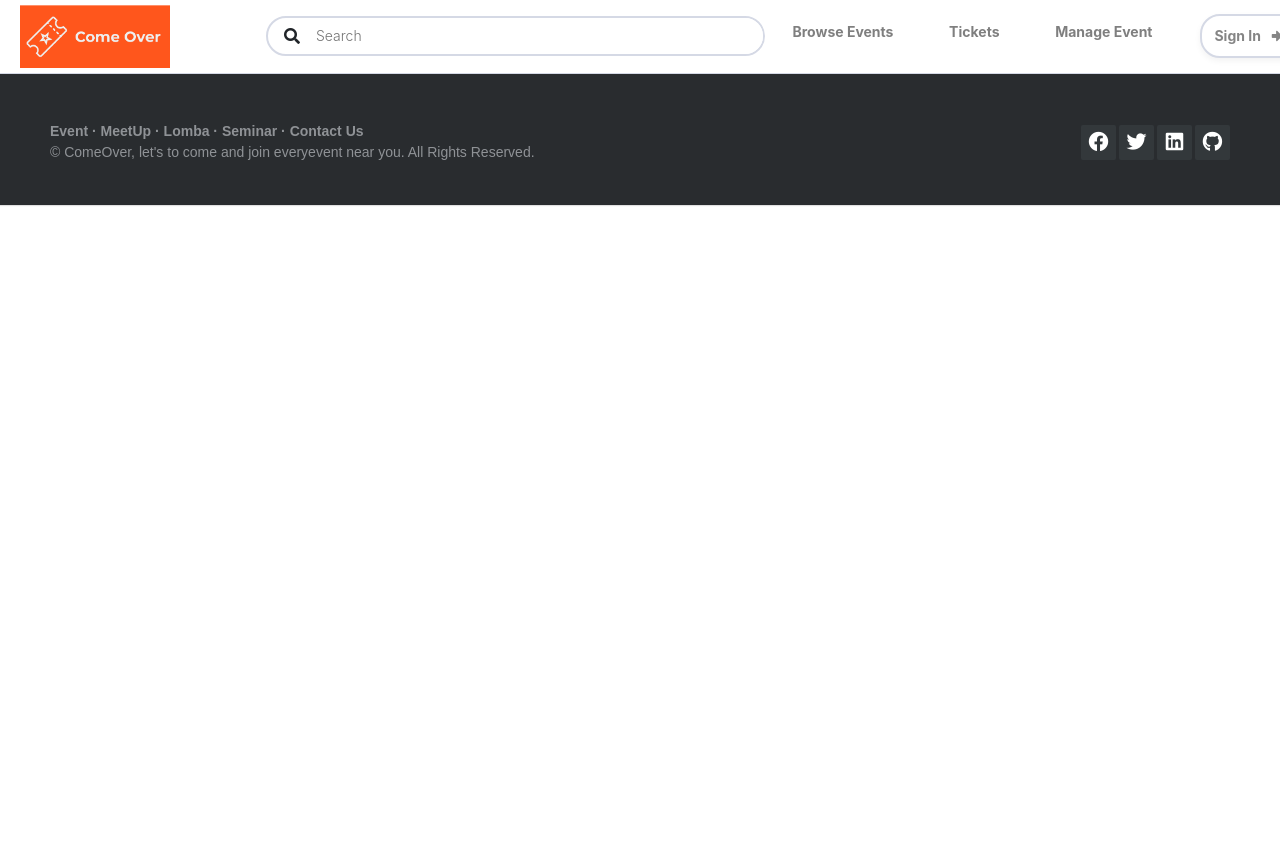
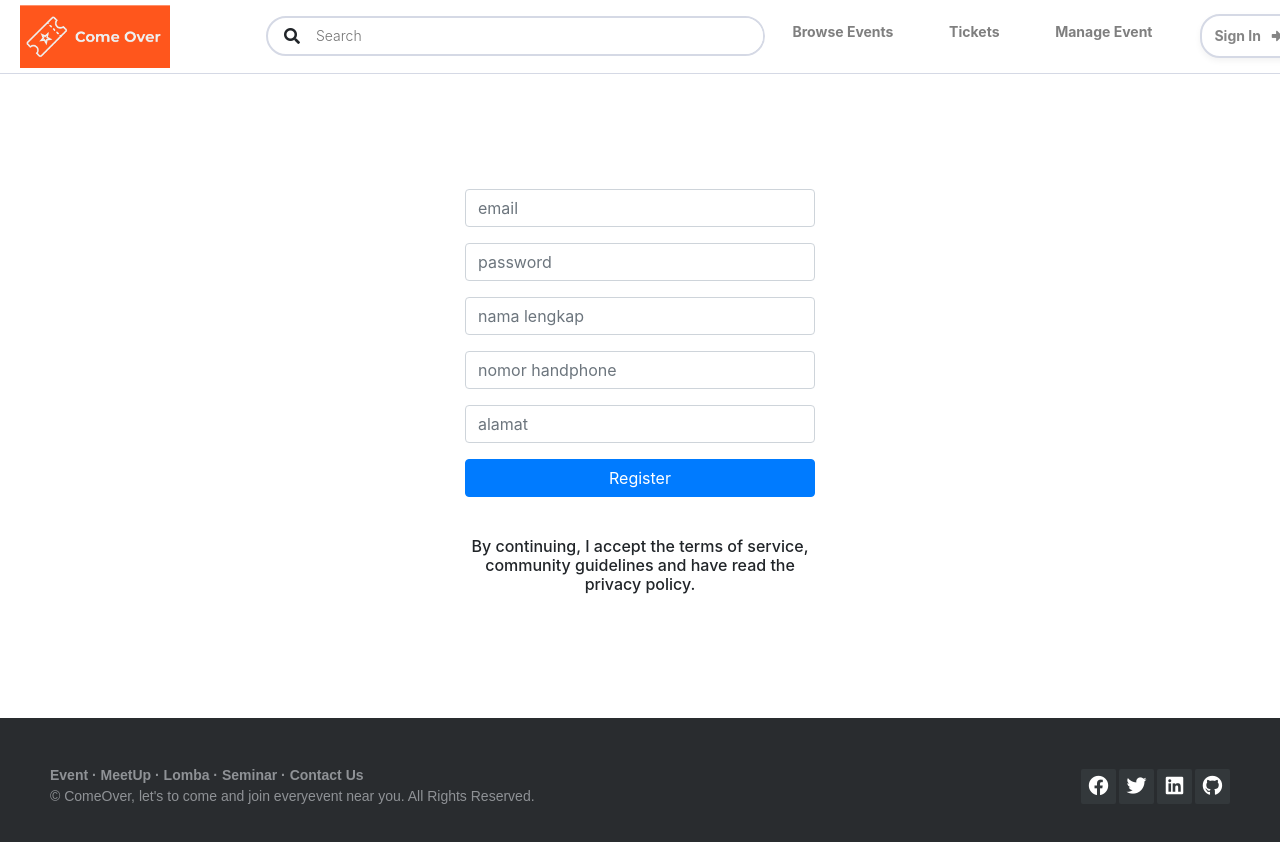
Before and after one commit to masaditya/come-over-frontend, an Angular app: page /register in a window 1280 px wide. Before the commit this address led to /. Shown: the top 842 px of the page. Before the commit the page ends 800 px from the top, so only its background shows below. Built offline with nearby package versions, Linux system fonts and the light colour scheme; a web font is replaced by a local one.

Commit message:
add auth

```diff
--- a/src/app/app.module.ts
+++ b/src/app/app.module.ts
@@ -17,6 +17,8 @@ import { ManageEventPagesComponent } from "./pages/manage-event-pages/manage-eve
 import { OrganizerProfilePagesComponent } from "./pages/organizer-profile-pages/organizer-profile-pages.component";
 import { UserProfilePagesComponent } from "./pages/user-profile-pages/user-profile-pages.component";
 import { RegisterPageComponent } from "./pages/register-page/register-page.component";
+import { AuthService } from "./services/auth.service";
+import { EventsService } from "./services/events.service";
 
 @NgModule({
   declarations: [
@@ -35,7 +37,7 @@ import { RegisterPageComponent } from "./pages/register-page/register-page.compo
     RegisterPageComponent
   ],
   imports: [BrowserModule, FormsModule, AppRoutingModule, HttpClientModule],
-  providers: [],
+  providers: [AuthService, EventsService],
   bootstrap: [AppComponent]
 })
 export class AppModule {}
--- a/src/app/pages/landing-pages/landing-pages.component.html
+++ b/src/app/pages/landing-pages/landing-pages.component.html
@@ -15,7 +15,7 @@
 <h2>Events near Surabaya</h2>
 <div class="container">
   <div class="row">
-    <a *ngFor="let card of cards" [routerLink]="['/events', card]">
+    <a *ngFor="let card of events" [routerLink]="['/events', card]">
       <app-card-event></app-card-event>
     </a>
   </div>
--- a/src/app/pages/landing-pages/landing-pages.component.ts
+++ b/src/app/pages/landing-pages/landing-pages.component.ts
@@ -1,4 +1,5 @@
 import { Component, OnInit } from "@angular/core";
+import { EventsService } from "src/app/services/events.service";
 
 @Component({
   selector: "app-landing-pages",
@@ -6,9 +7,13 @@ import { Component, OnInit } from "@angular/core";
   styleUrls: ["./landing-pages.component.css"]
 })
 export class LandingPagesComponent implements OnInit {
-  constructor() {}
+  events = [];
+  constructor(private eventService: EventsService) {}
 
-  ngOnInit() {}
-
-  cards: number[] = [1, 2, 4, 5, 6, 3];
+  ngOnInit() {
+    this.eventService.landingEvents().subscribe(res => {
+      this.events = res;
+      console.log(this.events.length);
+    });
+  }
 }
--- a/src/app/pages/login-pages/login-pages.component.html
+++ b/src/app/pages/login-pages/login-pages.component.html
@@ -11,18 +11,20 @@
       <hr>
       <form>
         <div class="form-group">
-          <input type="text" class="form-control" id="exampleInputEmail1" aria-describedby="emailHelp"
-            placeholder="email">
+          <input type="text" [(ngModel)]="userData.email" name="email" class="form-control" id="exampleInputEmail1"
+            aria-describedby="emailHelp" placeholder="email">
         </div>
         <div class="form-group">
-          <input type="password" class="form-control" id="exampleInputPassword1" placeholder="password">
+          <input type="password" [(ngModel)]="userData.password" name="password" class="form-control"
+            id="exampleInputPassword1" placeholder="password">
         </div>
         <div class="form-group">
-          <button class="btn btn-login" style="width:100%"> Login</button>
+          <button (click)="login()" class="btn btn-login" style="width:100%"> Login</button>
         </div>
         <h6 style="text-align:center">or</h6>
         <div class="form-group">
-          <button class="btn btn-secondary" style="width:100%"> Register</button>
+          <button [routerLink]="['/register']" routerLinkActive="router-link-active" class="btn btn-secondary"
+            style="width:100%"> Register</button>
         </div>
       </form>
       <br>
--- a/src/app/pages/login-pages/login-pages.component.ts
+++ b/src/app/pages/login-pages/login-pages.component.ts
@@ -1,15 +1,21 @@
-import { Component, OnInit } from '@angular/core';
+import { Component, OnInit } from "@angular/core";
+import { AuthService } from "src/app/services/auth.service";
 
 @Component({
-  selector: 'app-login-pages',
-  templateUrl: './login-pages.component.html',
-  styleUrls: ['./login-pages.component.css']
+  selector: "app-login-pages",
+  templateUrl: "./login-pages.component.html",
+  styleUrls: ["./login-pages.component.css"]
 })
 export class LoginPagesComponent implements OnInit {
+  userData = {};
+  constructor(private auth: AuthService) {}
 
-  constructor() { }
+  ngOnInit() {}
 
-  ngOnInit() {
-
+  login() {
+    console.log(this.userData);
+    this.auth.loginUser(this.userData).subscribe(res => {
+      console.log(res);
+    });
   }
 }
--- a/src/app/pages/manage-event-pages/manage-event-pages.component.html
+++ b/src/app/pages/manage-event-pages/manage-event-pages.component.html
@@ -8,7 +8,7 @@
             <button class="btn add-event-btn"> <i class="fa fa-plus" aria-hidden="true"></i> Add Event</button>
             <input class="search-event" type="text" placeholder="search for event">
           </div>
-          <div class="card-manage-event row" *ngFor="let item of myevent; let i = index">
+          <div class="card-manage-event row" *ngFor="let item of manageEvents; let i = index">
             <div class="col-sm-8">
               <h6> {{i}} {{item.nameEvent}} </h6>
               <p><i class="far fa-calendar"></i> Apr 6, 2019 7:00 PM</p>
--- a/src/app/pages/manage-event-pages/manage-event-pages.component.ts
+++ b/src/app/pages/manage-event-pages/manage-event-pages.component.ts
@@ -8,10 +8,14 @@ import { EventsService } from "src/app/services/events.service";
   styleUrls: ["./manage-event-pages.component.css"]
 })
 export class ManageEventPagesComponent implements OnInit {
+  manageEvents = [];
   constructor(private eventServ: EventsService) {}
 
   ngOnInit() {
-    this.getEvents();
+    this.eventServ.manageEvent().subscribe(res => {
+      this.manageEvents = res;
+      console.log(this.manageEvents.length);
+    });
   }
 
   // myevent: Events[];
--- a/src/app/pages/register-page/register-page.component.html
+++ b/src/app/pages/register-page/register-page.component.html
@@ -1,5 +1,3 @@
-<app-header></app-header>
-
 <div class="container form-container">
   <div class="row">
     <div class="col-md-4">
@@ -8,10 +6,12 @@
     <div class="col-md-4">
       <form>
         <div class="form-group">
-          <input type="text" class="form-control" id="exampleInputEmail1" aria-describedby="emailHelp" placeholder="email">
+          <input type="text" [(ngModel)]="userData.email" name="email" class="form-control" id="exampleInputEmail1"
+            aria-describedby="emailHelp" placeholder="email">
         </div>
         <div class="form-group">
-          <input type="password" class="form-control" id="exampleInputPassword1" placeholder="password">
+          <input type="password" [(ngModel)]="userData.password" name="password" class="form-control"
+            id="exampleInputPassword1" placeholder="password">
         </div>
         <div class="form-group">
           <input type="text" class="form-control" id="exampleInputnamalengkap1" placeholder="nama lengkap">
@@ -23,7 +23,7 @@
           <input type="text" class="form-control" id="exampleInputalamat1" placeholder="alamat">
         </div>
         <div class="form-group">
-          <button class="btn btn-primary" style="width:100%"> Regist</button>
+          <button (click)="register()" class="btn btn-primary" style="width:100%"> Register</button>
         </div>
       </form>
       <br>
@@ -37,5 +37,3 @@
   </div>
 
 </div>
-
-<app-footer></app-footer>
--- a/src/app/pages/register-page/register-page.component.ts
+++ b/src/app/pages/register-page/register-page.component.ts
@@ -1,15 +1,21 @@
-import { Component, OnInit } from '@angular/core';
+import { Component, OnInit } from "@angular/core";
+import { AuthService } from "../../services/auth.service";
 
 @Component({
-  selector: 'app-register-page',
-  templateUrl: './register-page.component.html',
-  styleUrls: ['./register-page.component.css']
+  selector: "app-register-page",
+  templateUrl: "./register-page.component.html",
+  styleUrls: ["./register-page.component.css"]
 })
 export class RegisterPageComponent implements OnInit {
+  userData = {};
+  constructor(private auth: AuthService) {}
 
-  constructor() { }
+  ngOnInit() {}
 
-  ngOnInit() {
+  register() {
+    console.log(this.userData);
+    this.auth.registerUser(this.userData).subscribe(res => {
+      console.log(res);
+    });
   }
-
 }
--- a/src/app/routes/app-routing.module.ts
+++ b/src/app/routes/app-routing.module.ts
@@ -4,10 +4,12 @@ import { LoginPagesComponent } from "../pages/login-pages/login-pages.component"
 import { LandingPagesComponent } from "../pages/landing-pages/landing-pages.component";
 import { DetailEventPagesComponent } from "../pages/detail-event-pages/detail-event-pages.component";
 import { ManageEventPagesComponent } from "../pages/manage-event-pages/manage-event-pages.component";
+import { RegisterPageComponent } from "../pages/register-page/register-page.component";
 
 const routes: Routes = [
   { path: "", redirectTo: "/landing", pathMatch: "full" },
   { path: "landing", component: LandingPagesComponent },
+  { path: "register", component: RegisterPageComponent },
   { path: "login", component: LoginPagesComponent },
   { path: "events/:id", component: DetailEventPagesComponent },
   { path: "myevent/manage", component: ManageEventPagesComponent }
--- /dev/null
+++ b/src/app/services/auth.service.ts
@@ -0,0 +1,19 @@
+import { Injectable } from "@angular/core";
+import { HttpClient } from "@angular/common/http";
+
+@Injectable({
+  providedIn: "root"
+})
+export class AuthService {
+  private url = "http://localhost:3000/api";
+
+  constructor(private http: HttpClient) {}
+
+  registerUser(user) {
+    return this.http.post<any>(this.url + "/register", user);
+  }
+
+  loginUser(user) {
+    return this.http.post<any>(this.url + "/login", user);
+  }
+}
--- a/src/app/services/events.service.ts
+++ b/src/app/services/events.service.ts
@@ -19,7 +19,16 @@ const httpOptions = {
 })
 export class EventsService {
   constructor(private http: HttpClient) {}
-  private EventsUrl = "http://localhost:3000/events/";
+  private EventsUrl = "http://192.168.100.22:3000/events/";
+  private url = "http://localhost:3000/api";
+
+  landingEvents() {
+    return this.http.get<any>(this.url + "/events");
+  }
+
+  manageEvent() {
+    return this.http.get<any>(this.url + "/special");
+  }
 
   // Get Event
   getEvents(): Observable<Events[]> {
```
